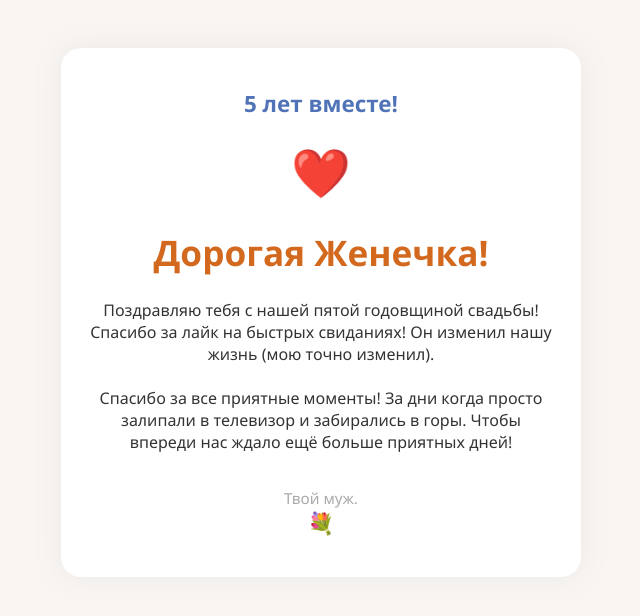
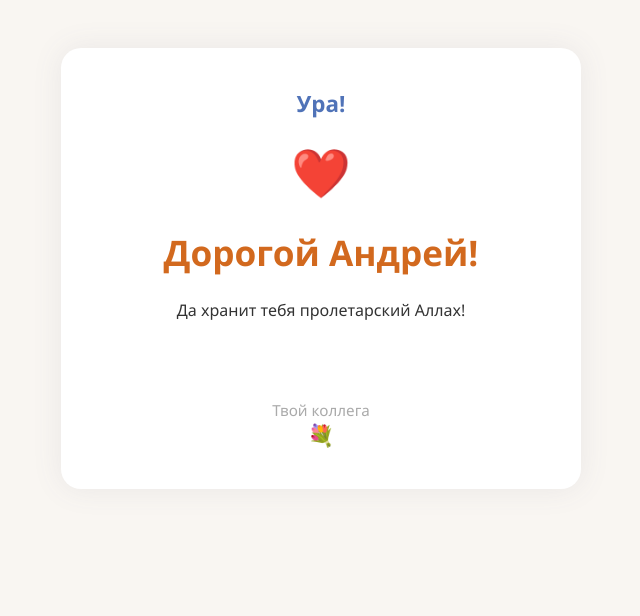
Before and after one commit to Leniviimark/greeting, a plain HTML site: page index.html in a window 1280 px wide. Shown: the whole page, without its empty margins (319-959 px from the left). Drawn offline with Linux system fonts and the light colour scheme.

Commit message:
Update index.html

```diff
--- a/index.html
+++ b/index.html
@@ -43,16 +43,16 @@
 </head>
 <body>
     <div class="container">
-        <div class="years">5 лет вместе!</div>
+        <div class="years">Ура!</div>
         <div class="heart">❤️</div>
-        <h1>Дорогая Женечка!</h1>
+        <h1>Дорогой Андрей!</h1>
         <p>
-            Поздравляю тебя с нашей пятой годовщиной свадьбы!<br>
-            Спасибо за лайк на быстрых свиданиях! Он изменил нашу жизнь (мою точно изменил).<br><br>
-            Спасибо за все приятные моменты! За дни когда просто залипали в телевизор и забирались в горы. Чтобы впереди нас ждало ещё больше приятных дней!
+            Да хранит тебя пролетарский Аллах!<br>
+         <br><br>
+
         </p>
         <div class="footer">
-            Твой муж. <br>
+            Твой коллега <br>
             <span style="font-size:1.4em; color:#E14C82;">💐</span>
         </div>
     </div>
```
